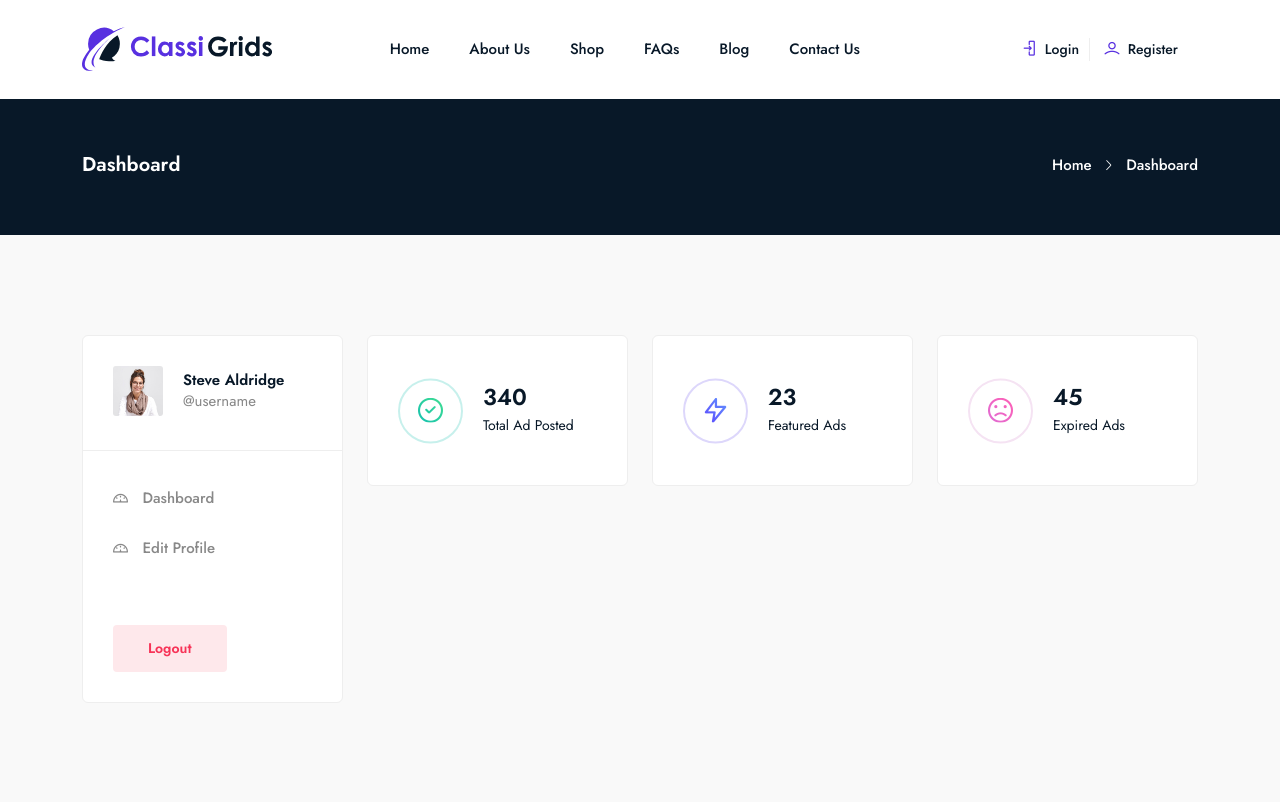
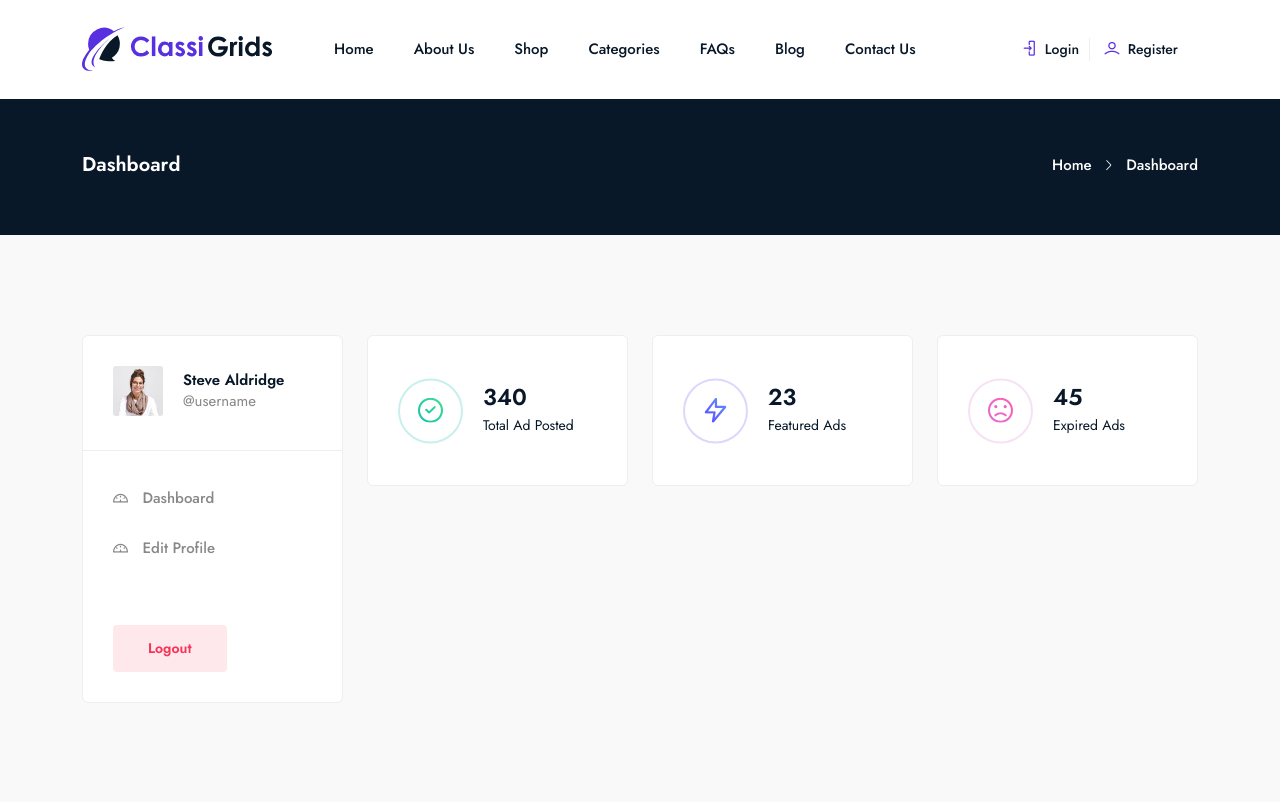
Before and after one commit to danielsrw/django-ecommerce, a Django app: page /dashboard/ in a window 1280 px wide. Shown: the top 802 px of the page. Run offline with Django 5.2, Linux system fonts and the light colour scheme; data comes from the database, SQL or seed files in the repository; some libraries are stand-ins or nearby versions.

Commit message:
Django Context Proessors

```diff
--- /dev/null
+++ b/base/context_processor.py
@@ -0,0 +1,8 @@
+from base.models import *
+
+def default(request):
+	categories = Category.objects.all()
+
+	return {
+		'categories': categories,
+	}
--- a/base/templates/inc/header.html
+++ b/base/templates/inc/header.html
@@ -28,6 +28,14 @@
                                     <a href="{% url 'base:shop' %}" aria-label="Toggle navigation">Shop</a>
                                 </li>
                                 <li class="nav-item">
+                                    <a class="dd-menu collapsed" href="javascript:void(0)" data-bs-toggle="collapse" data-bs-target="#submenu-1-3" aria-controls="navbarSupportedContent" aria-expanded="false" aria-label="Toggle navigation">Categories</a>
+                                    <ul class="sub-menu collapse" id="submenu-1-3">
+                                        {% for category in categories %}
+                                            <li class="nav-item"><a href="#">{{ category.title }}</a></li>
+                                        {% endfor %}
+                                    </ul>
+                                </li>
+                                <li class="nav-item">
                                     <a href="{% url 'base:faq' %}" aria-label="Toggle navigation">FAQs</a>
                                 </li>
                                 <li class="nav-item">
@@ -42,7 +50,7 @@
                             <ul>
                                 {% if user.is_authenticated %}
                                     <li class="button header-button">
-                                        <a href="{% url 'userDashboard' %}" class="btn button header-button text-white">Profile</a>
+                                        <a href="{% url 'base:userDashboard' %}" class="btn button header-button text-white">Profile</a>
                                     </li>
                                     <li>
                                         <a href="{% url 'userauths:logout' %}"><i class="lni lni-exit"></i> Logout</a>
--- a/base/templates/inc/user-sidebar.html
+++ b/base/templates/inc/user-sidebar.html
@@ -12,20 +12,20 @@
         <div class="dashboard-menu">
             <ul>
                 <li>
-                    <a class="" href="{% url 'userDashboard' %}">
+                    <a class="" href="{% url 'base:userDashboard' %}">
                         <i class="lni lni-dashboard"></i>
                         Dashboard
                     </a>
                 </li>
                 <li>
-                    <a href="{% url 'userEditProfile' %}">
+                    <a href="{% url 'base:userEditProfile' %}">
                         <i class="lni lni-dashboard"></i>
                         Edit Profile
                     </a>
                 </li>
             </ul>
             <div class="button">
-                <a class="btn" href="{% url 'userauths:logout' %}">Logout</a>
+                <a class="btn" href="{% url 'base:userauths:logout' %}">Logout</a>
             </div>
         </div>
     </div>
--- a/base/templates/profile/dashboard.html
+++ b/base/templates/profile/dashboard.html
@@ -12,7 +12,7 @@
                 </div>
                 <div class="col-lg-6 col-md-6 col-12">
                     <ul class="breadcrumb-nav">
-                        <li><a href="{% url 'home' %}">Home</a></li>
+                        <li><a href="{% url 'base:home' %}">Home</a></li>
                         <li>Dashboard</li>
                     </ul>
                 </div>
--- a/base/templates/profile/edit-profile.html
+++ b/base/templates/profile/edit-profile.html
@@ -13,7 +13,7 @@
                 </div>
                 <div class="col-lg-6 col-md-6 col-12">
                     <ul class="breadcrumb-nav">
-                        <li><a href="{% url 'home' %}">Home</a></li>
+                        <li><a href="{% url 'base:home' %}">Home</a></li>
                         <li>Edit Profile</li>
                     </ul>
                 </div>
--- a/base/views.py
+++ b/base/views.py
@@ -1,5 +1,5 @@
 from django.shortcuts import render
-from base.models import Category, Product
+from base.models import *
 
 def home(request):
 	categories = Category.objects.all()
@@ -13,7 +13,13 @@ def home(request):
 	return render(request, 'index.html', context)
 
 def about(request):
-	return render(request, 'about.html')
+	categories = Category.objects.all()
+
+	context = {
+		'categories': categories
+	}
+
+	return render(request, 'about.html', context)
 
 def shop(request):
 	categories = Category.objects.all()
@@ -47,22 +53,64 @@ def CategoryProduct(request, cid):
 	return render(request, 'categoryProduct.html', context)
 
 def faq(request):
-	return render(request, 'faq.html')
+	categories = Category.objects.all()
+
+	context = {
+		'categories': categories
+	}
+
+	return render(request, 'faq.html', context)
 
 def blog(request):
-	return render(request, 'blog.html')
+	categories = Category.objects.all()
+
+	context = {
+		'categories': categories
+	}
+
+	return render(request, 'blog.html', context)
 
 def showBlog(request):
-	return render(request, 'blog-show.html')
+	categories = Category.objects.all()
+
+	context = {
+		'categories': categories
+	}
+
+	return render(request, 'blog-show.html', context)
 
 def contact(request):
-	return render(request, 'contact.html')
+	categories = Category.objects.all()
+
+	context = {
+		'categories': categories
+	}
+
+	return render(request, 'contact.html', context)
 
 def userDashboard(request):
-	return render(request, 'profile/dashboard.html')
+	categories = Category.objects.all()
+
+	context = {
+		'categories': categories
+	}
+
+	return render(request, 'profile/dashboard.html', context)
 
 def userEditProfile(request):
-	return render(request, 'profile/edit-profile.html')
+	categories = Category.objects.all()
+
+	context = {
+		'categories': categories
+	}
+
+	return render(request, 'profile/edit-profile.html', context)
 
 def termsAndConditions(request):
-	return render(request, 'terms-and-conditions.html')
+	categories = Category.objects.all()
+
+	context = {
+		'categories': categories
+	}
+
+	return render(request, 'terms-and-conditions.html', context)
--- a/ecommerce/settings.py
+++ b/ecommerce/settings.py
@@ -62,6 +62,7 @@ TEMPLATES = [
         'APP_DIRS': True,
         'OPTIONS': {
             'context_processors': [
+                'base.context_processor.default',
                 'django.template.context_processors.debug',
                 'django.template.context_processors.request',
                 'django.contrib.auth.context_processors.auth',
```
